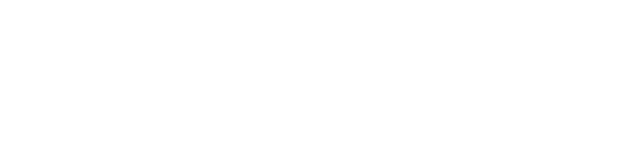
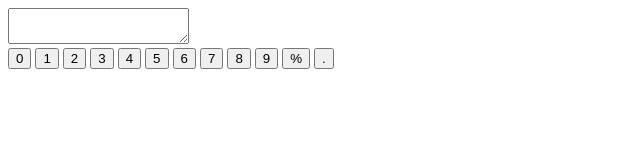
Before and after one commit to Rakeshs-bit/Project_Calculator, a plain HTML site: page index.html in a window 1280 px wide. Shown: the whole page, without its empty margins (0-640 px from the left). Drawn offline with Linux system fonts and the light colour scheme.

Commit message:
first phase of calculator structure has been completed

```diff
--- a/index.html
+++ b/index.html
@@ -10,5 +10,36 @@
       type="image/x-icon"
     />
   </head>
-  <body></body>
+  <body>
+    <header></header>
+    <main>
+      <div class="mainContainer">
+        <div id="contentArea">
+          <textarea name="" id="contentDisplay"></textarea>
+        </div>
+        <div class="btn">
+          <div class="operators" id="optr1">
+
+          </div>
+          <div class="operators" id="optr2">
+
+          </div>
+          <div class="numbers">
+            <button class="numbers">0</button>
+            <button class="numbers">1</button>
+            <button class="numbers">2</button>
+            <button class="numbers">3</button>
+            <button class="numbers">4</button>
+            <button class="numbers">5</button>
+            <button class="numbers">6</button>
+            <button class="numbers">7</button>
+            <button class="numbers">8</button>
+            <button class="numbers">9</button>
+            <button class="numbers">%</button>
+            <button class="numbers">.</button>
+          </div>
+        </div>
+      </div>
+    </main>
+  </body>
 </html>
```
